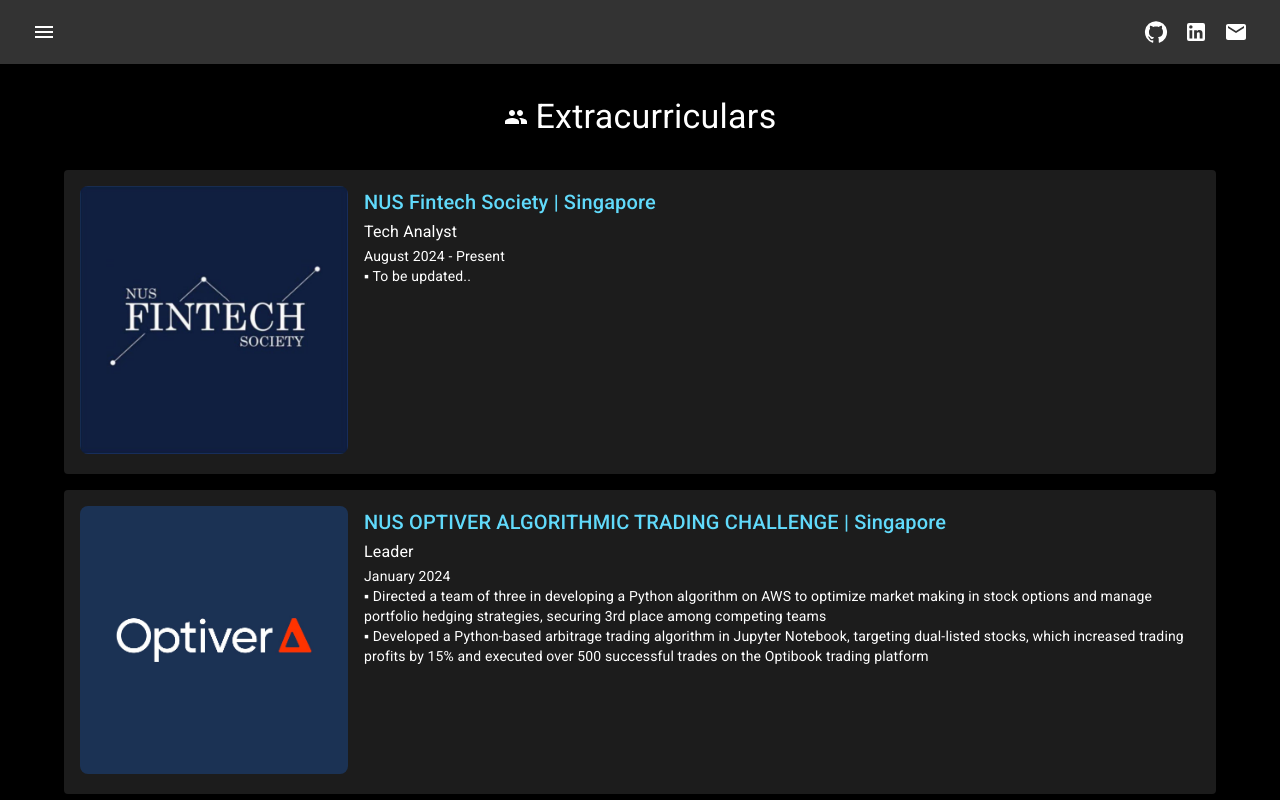
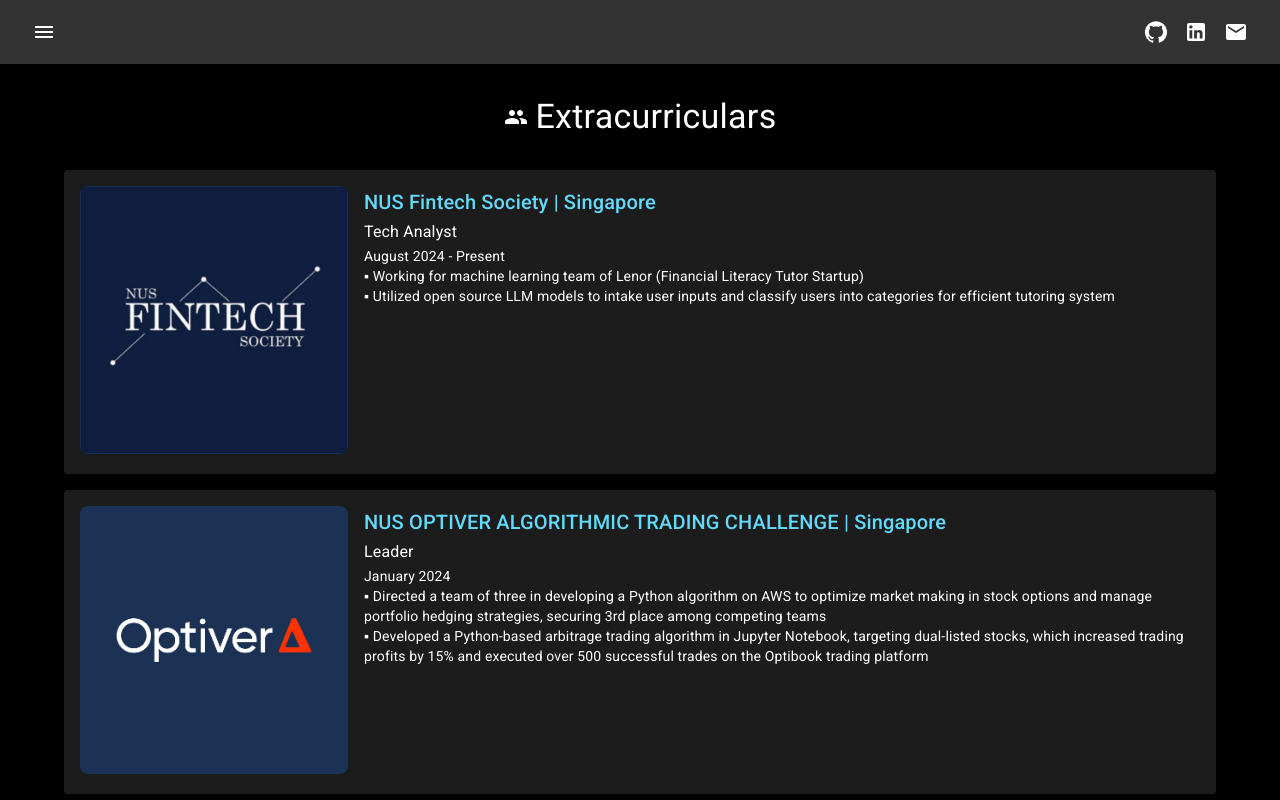
Before and after one commit to choiwab/portfolio, a React (Create React App) app: page /extracurriculars in a window 1280 px wide. Shown: the top 800 px of the page. Built offline with nearby package versions, Linux system fonts and the light colour scheme.

Commit message:
Lenor update

```diff
--- a/src/Extracurriculars.js
+++ b/src/Extracurriculars.js
@@ -15,7 +15,8 @@
       role: 'Tech Analyst',
       period: 'August 2024 - Present',
       details: [
-        'To be updated..'
+        'Working for machine learning team of Lenor (Financial Literacy Tutor Startup)',
+        'Utilized open source LLM models to intake user inputs and classify users into categories for efficient tutoring system'
       ],
       image: nusfintech,
       link: 'https://fintechsociety.comp.nus.edu.sg/'
```
